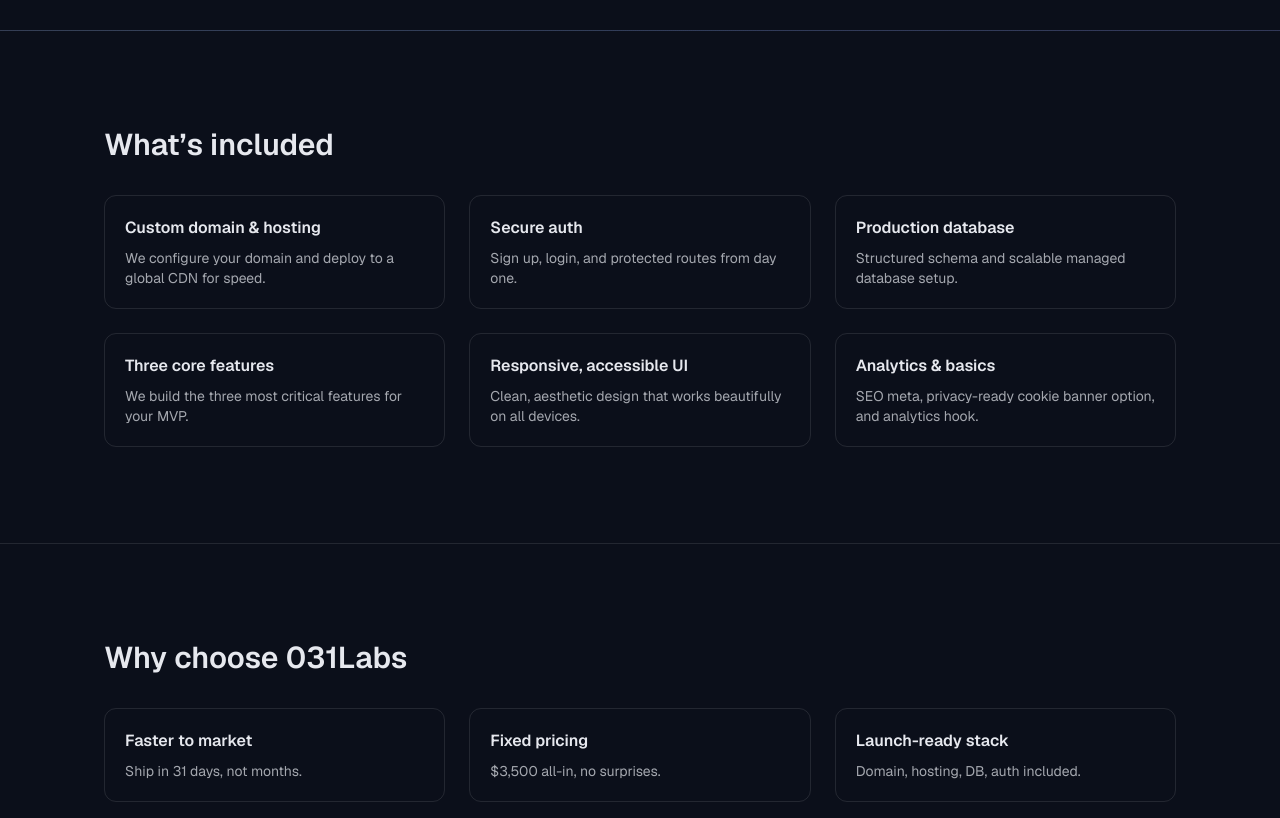
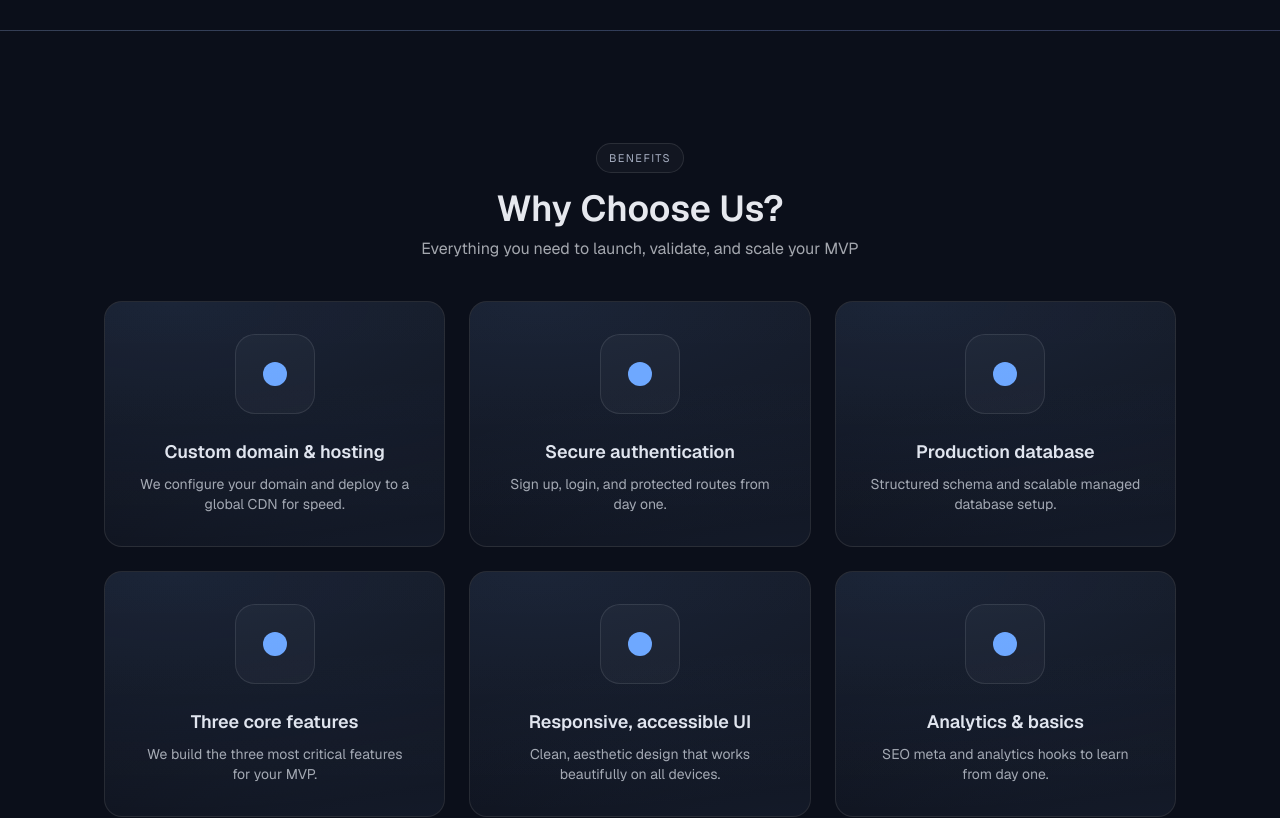
Before and after one commit to danielnogueira8/031labs, a Next.js app: page / in a window 1280 px wide. Shown: the part 660-1478 px from the top of the page. Built offline with nearby package versions, Linux system fonts and the light colour scheme.

Commit message:
feat(ui): restyle 'What’s included' as glossy dark cards with pill heading

```diff
--- a/src/app/globals.css
+++ b/src/app/globals.css
@@ -86,3 +86,49 @@
   background: var(--surface);
   border-radius: 16px;
 }
+
+/* Pills */
+.pill {
+  display: inline-flex;
+  align-items: center;
+  gap: 8px;
+  border: 1px solid var(--border);
+  background: rgba(255,255,255,0.03);
+  color: var(--muted);
+  padding: 6px 12px;
+  border-radius: 9999px;
+  font-size: 11px;
+  letter-spacing: .14em;
+  text-transform: uppercase;
+}
+
+/* Feature card visuals similar to reference */
+.feature-card {
+  position: relative;
+  overflow: hidden;
+  border-radius: 18px;
+  border: 1px solid var(--border);
+  background: linear-gradient(180deg, rgba(255,255,255,0.03), rgba(255,255,255,0.02));
+}
+.feature-card::before {
+  content: "";
+  position: absolute;
+  inset: 0;
+  background:
+    radial-gradient(600px 240px at 20% 0%, rgba(110,168,255,.10), transparent),
+    radial-gradient(520px 220px at 100% 120%, rgba(110,168,255,.06), transparent);
+  pointer-events: none;
+}
+.feature-card:hover { border-color: rgba(255,255,255,0.16); }
+
+.feature-icon {
+  width: 80px;
+  height: 80px;
+  border-radius: 20px;
+  background: rgba(255,255,255,0.03);
+  border: 1px solid var(--border);
+  display: grid;
+  place-items: center;
+  margin-left: auto;
+  margin-right: auto;
+}
--- a/src/app/page.tsx
+++ b/src/app/page.tsx
@@ -24,16 +24,20 @@
 
       {/* What you get */}
       <section id="services" className="border-b border-white/10">
-        <div className="container-page px-6 py-16 sm:py-24">
-          <h2 className="text-2xl sm:text-3xl font-semibold">What’s included</h2>
-          <div className="mt-8 grid sm:grid-cols-2 lg:grid-cols-3 gap-6">
+        <div className="container-page px-6 py-20 sm:py-28">
+          <div className="text-center">
+            <span className="pill">Benefits</span>
+            <h2 className="mt-4 text-3xl sm:text-4xl font-semibold">Why Choose Us?</h2>
+            <p className="mt-2 text-sm sm:text-base text-foreground/70">Everything you need to launch, validate, and scale your MVP</p>
+          </div>
+          <div className="mt-10 grid sm:grid-cols-2 lg:grid-cols-3 gap-6">
             {[
               {
                 title: "Custom domain & hosting",
                 desc: "We configure your domain and deploy to a global CDN for speed.",
               },
               {
-                title: "Secure auth",
+                title: "Secure authentication",
                 desc: "Sign up, login, and protected routes from day one.",
               },
               {
@@ -50,13 +54,16 @@
               },
               {
                 title: "Analytics & basics",
-                desc: "SEO meta, privacy-ready cookie banner option, and analytics hook.",
+                desc: "SEO meta and analytics hooks to learn from day one.",
               },
             ].map((f) => (
-              <div key={f.title} className="rounded-xl border border-white/10 p-5 hover:border-white/20 transition">
-                <h3 className="font-semibold">{f.title}</h3>
-                <p className="mt-2 text-foreground/70 text-sm">{f.desc}</p>
-              </div>
+              <article key={f.title} className="feature-card p-8 text-center">
+                <div className="feature-icon">
+                  <div className="h-6 w-6 rounded-full" style={{ background: "var(--brand-500)" }} />
+                </div>
+                <h3 className="mt-6 text-lg font-semibold">{f.title}</h3>
+                <p className="mt-2 text-sm text-foreground/70 max-w-sm mx-auto">{f.desc}</p>
+              </article>
             ))}
           </div>
         </div>
```
